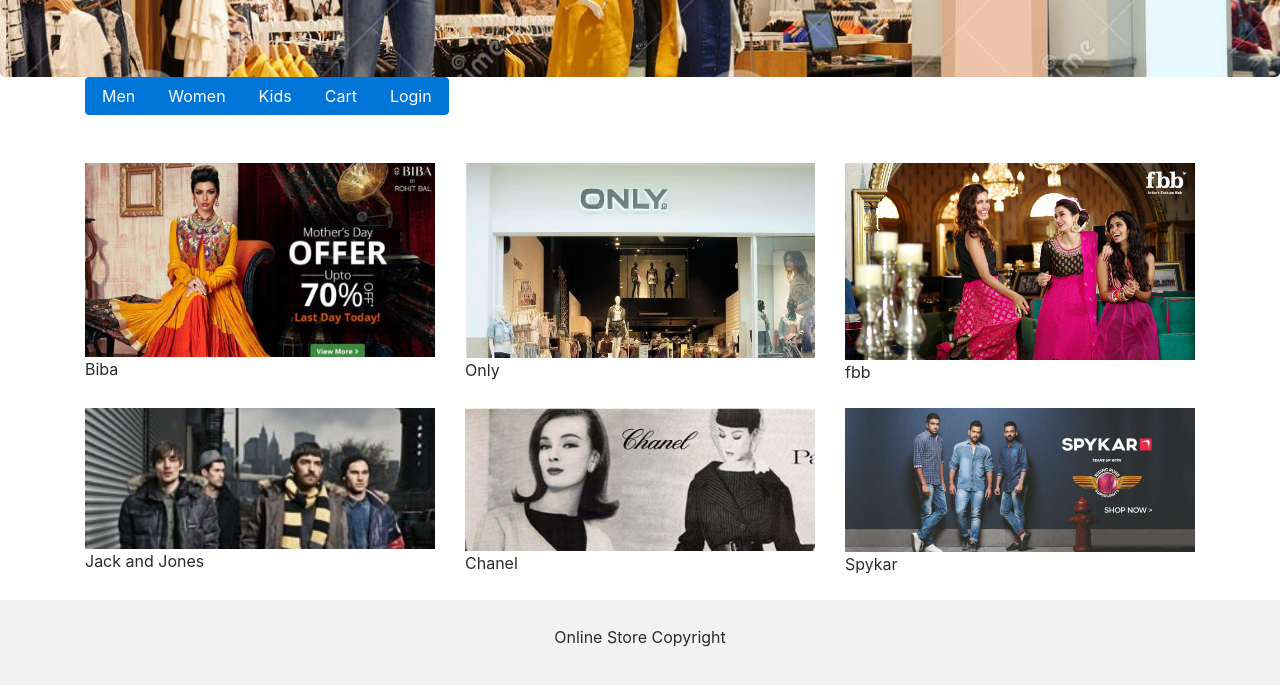
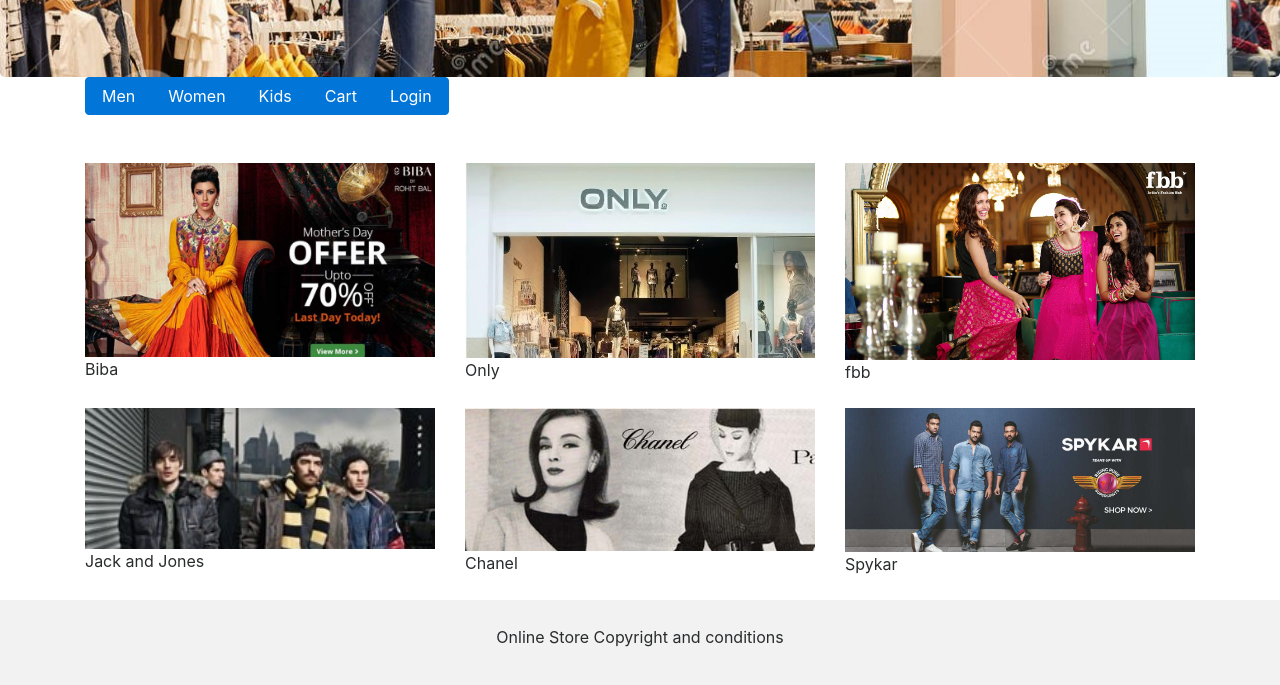
Before and after one commit to jayshrig/wt, a plain HTML site: page index.html in a window 1280 px wide. Shown: the part 267-952 px from the top of the page. Drawn offline with Linux system fonts and the light colour scheme.

Commit message:
Update index.html

```diff
--- a/index.html
+++ b/index.html
@@ -104,7 +104,7 @@ text-shadow: black 0.3em 0.3em 0.3em;">
 </div><br>
 
 <footer class="container-fluid text-center">
-  <p>Online Store Copyright</p>
+  <p>Online Store Copyright and conditions</p>
 
 </footer>
 
```
